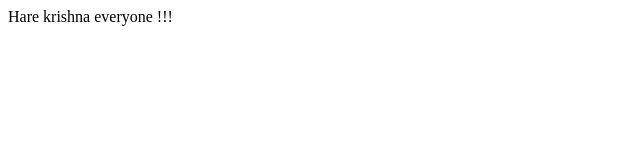
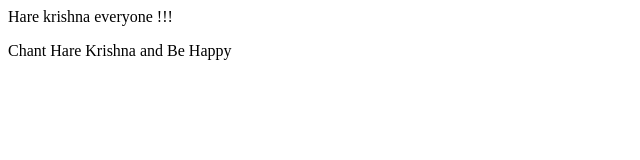
Before and after one commit to 1-Shyam-Agarwal/GitHubDemo, a plain HTML site: page index.html in a window 1280 px wide. Shown: the whole page, without its empty margins (0-640 px from the left). Drawn offline with Linux system fonts and the light colour scheme.

Commit message:
new paragraph is added

```diff
--- a/index.html
+++ b/index.html
@@ -1 +1,2 @@
 <p> Hare krishna everyone !!!</p>
+<p>Chant Hare Krishna and Be Happy</p>
```
